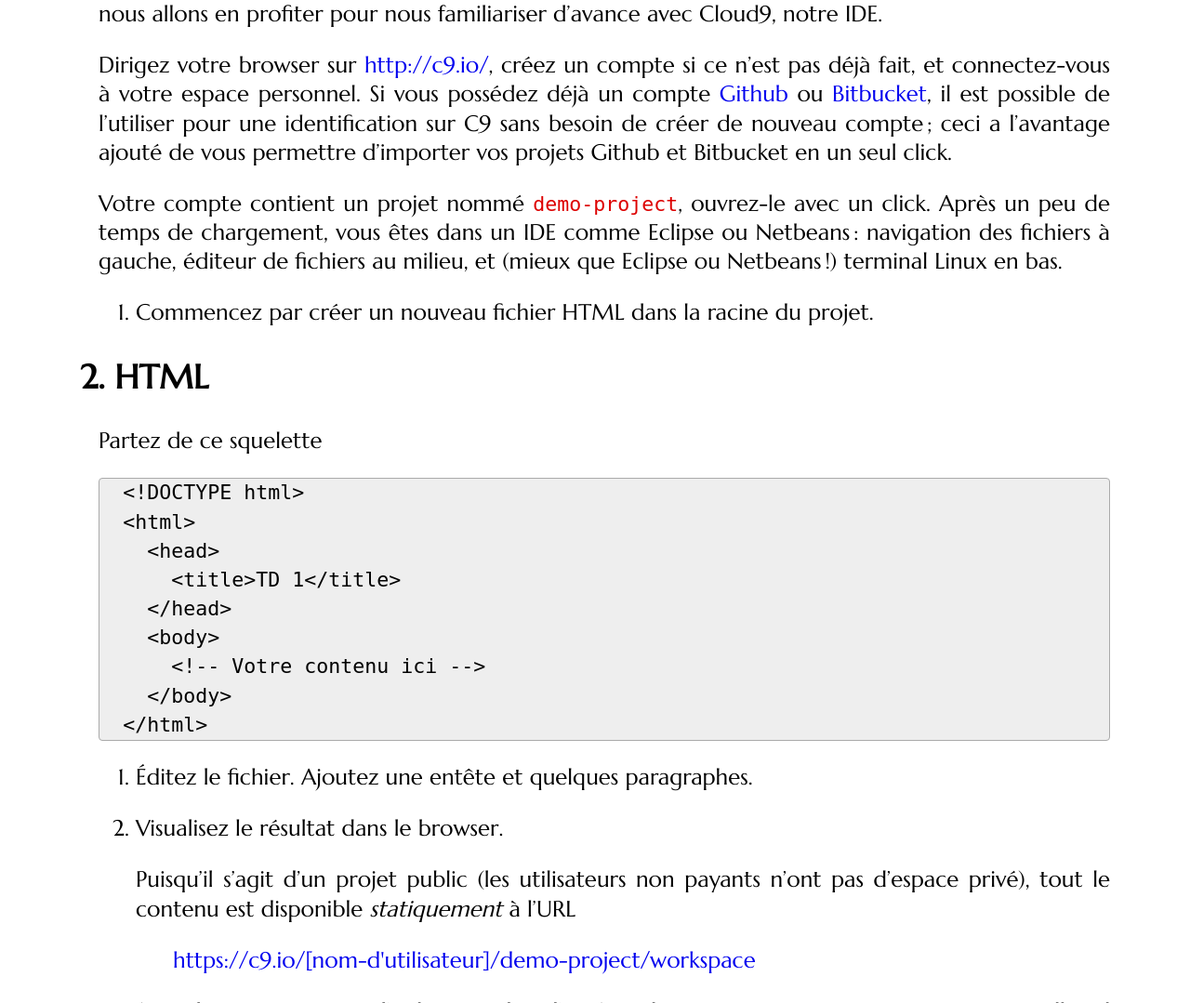
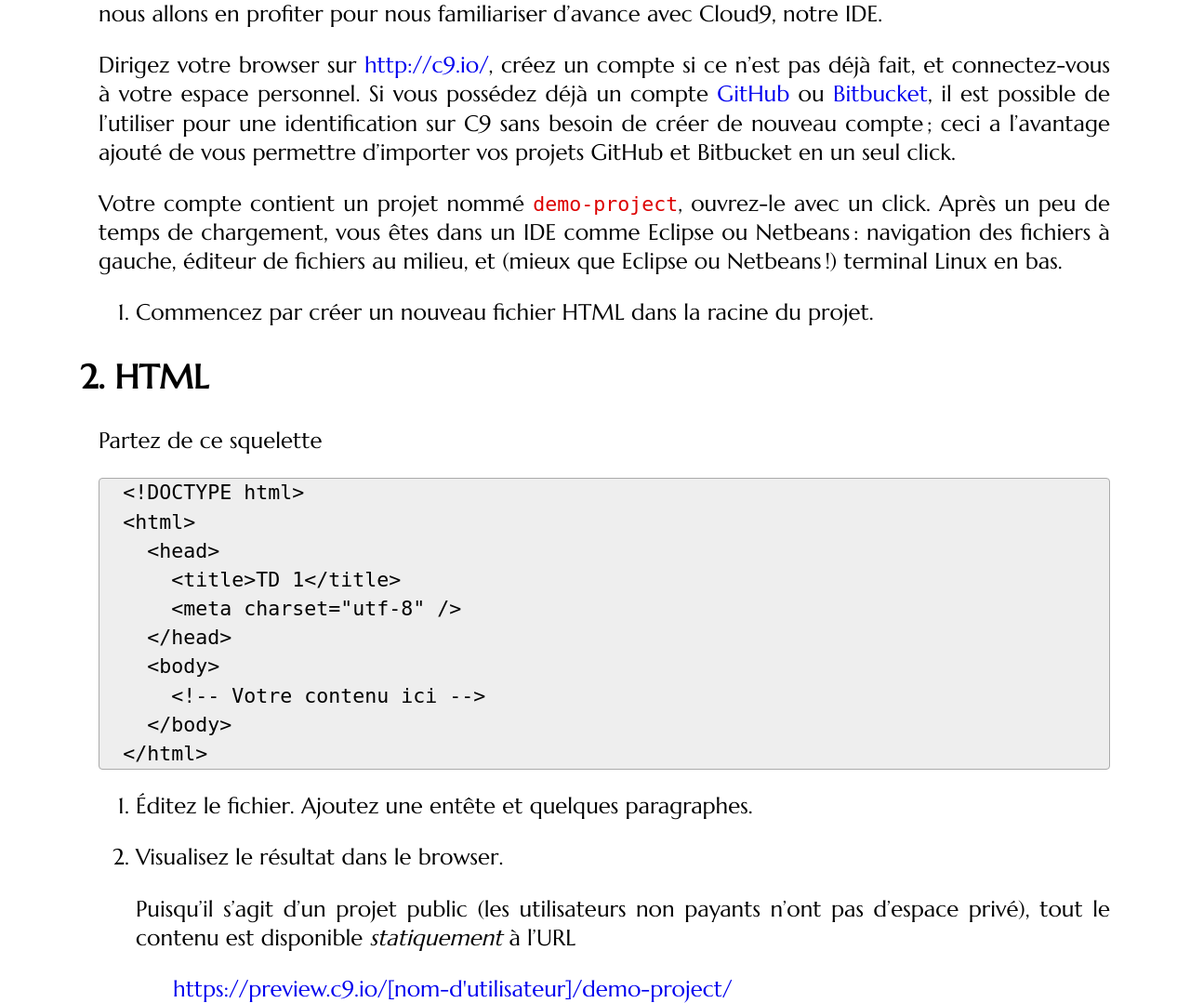
Before and after one commit to defeo/aws, a Jekyll site: the page built from tutorials/tutorial1.md, in a window 1280 px wide and 1400 px high. Shown: the part 321-1400 px from the top of the window at 93% size. Built offline with Jekyll 4.4.1, drawn with Linux system fonts in a browser that asks for light colours; some web fonts are replaced.

Commit message:
Updated TD 1, using new C9 urls

```diff
--- a/tutorials/tutorial1.md
+++ b/tutorials/tutorial1.md
@@ -13,11 +13,11 @@ Cloud9, notre IDE.
 
 Dirigez votre browser sur <http://c9.io/>, créez un compte si ce n'est
 pas déjà fait, et connectez-vous à votre espace personnel. Si vous
-possédez déjà un compte [Github](http://github.com/) ou
+possédez déjà un compte [GitHub](http://github.com/) ou
 [Bitbucket](http://bitbucket.org), il est possible de l'utiliser pour
 une identification sur C9 sans besoin de créer de nouveau compte ;
 ceci a l'avantage ajouté de vous permettre d'importer vos projets
-Github et Bitbucket en un seul click.
+GitHub et Bitbucket en un seul click.
 
 Votre compte contient un projet nommé `demo-project`, ouvrez-le avec
 un click. Après un peu de temps de chargement, vous êtes dans un IDE
@@ -37,6 +37,7 @@ Partez de ce squelette
 <html>
   <head>
     <title>TD 1</title>
+    <meta charset="utf-8" />
   </head>
   <body>
     <!-- Votre contenu ici -->
@@ -52,7 +53,7 @@ Partez de ce squelette
    n'ont pas d'espace privé), tout le contenu est disponible
    *statiquement* à l'URL
 
-   > <https://c9.io/[nom-d'utilisateur]/demo-project/workspace>
+   > <https://preview.c9.io/[nom-d'utilisateur]/demo-project/>
 
    (remplacez votre nom d'utilisateur dans l'URL), et les pages HTML
    sont servies comme telles. Il vous suffit de naviguer vers la page
```
